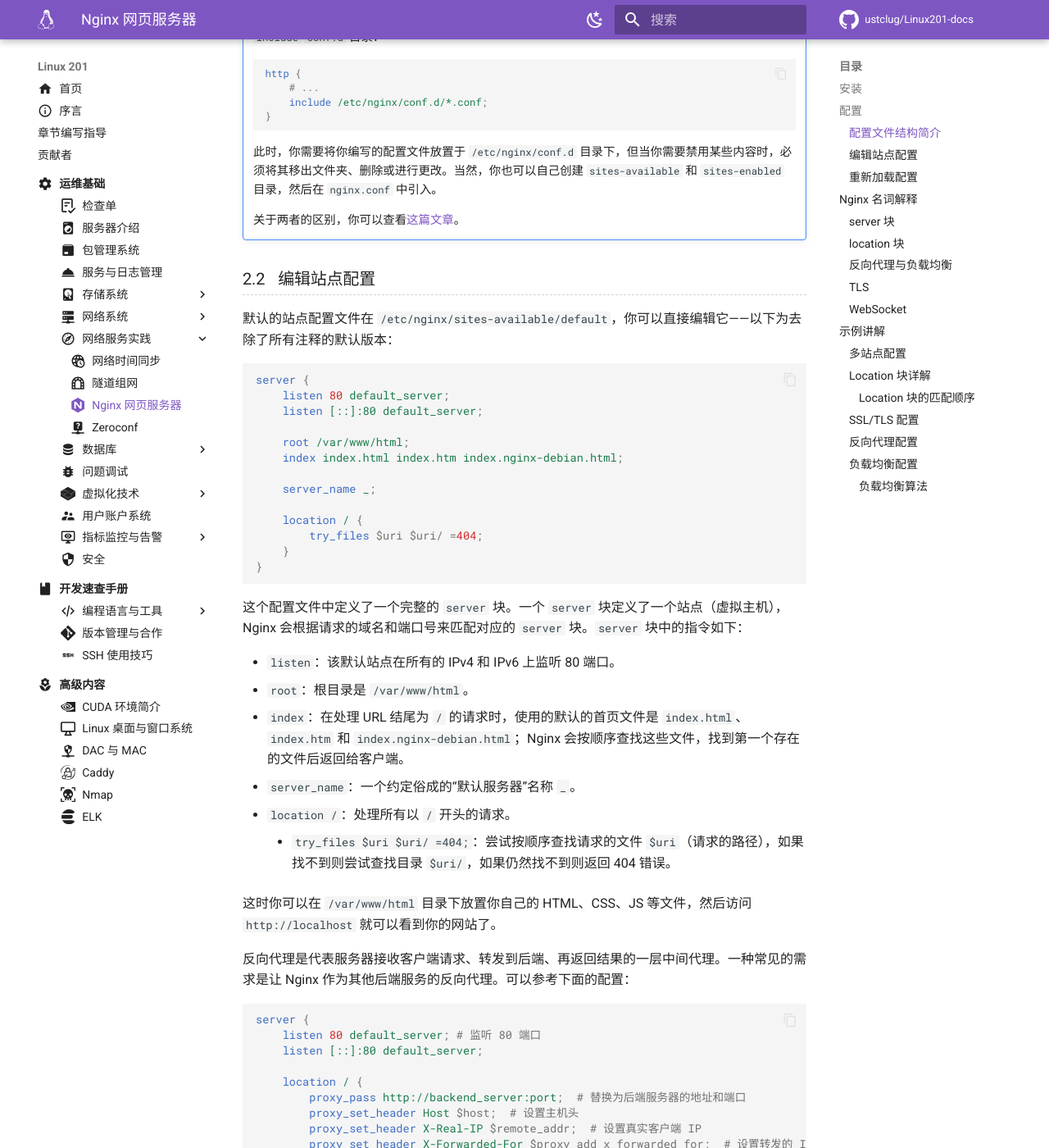
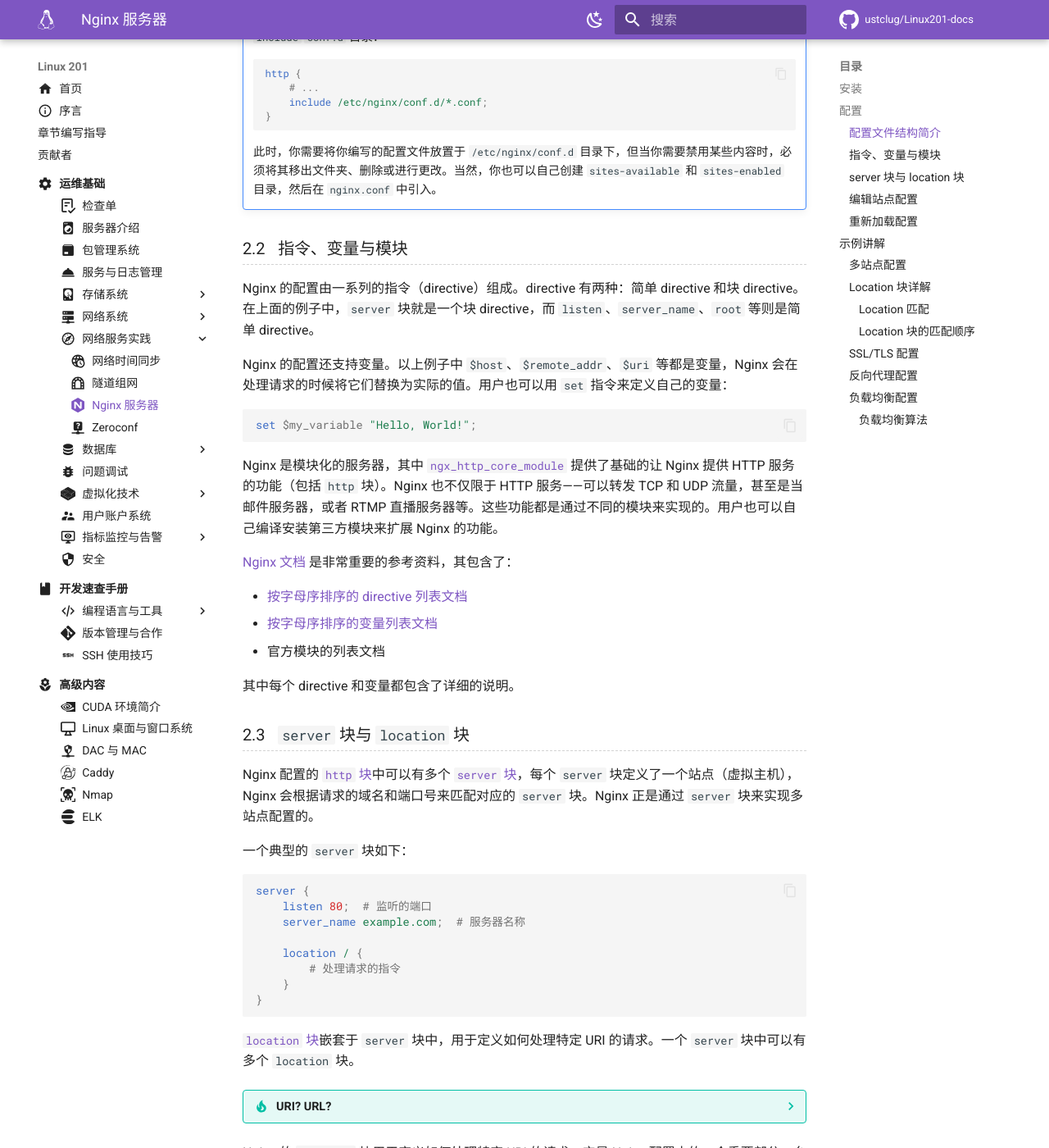
Before and after one commit to ustclug/Linux201-docs, an MkDocs documentation site: the page built from docs/ops/network-service/nginx.md, in a window 1280 px wide and 1400 px high, scrolled down 1916 px. Shown: the whole window at 82% size. Built offline with MkDocs 1.6.1 and Material for MkDocs 9.7.7, drawn with Linux system fonts in a browser that asks for light colours; comment, search, counter and statistics services are not loaded; some of the changed text lies outside the part shown.

Commit message:
nginx: Reorganize
Co-authored-by: taoky <me@taoky.moe>

````diff
--- a/docs/ops/network-service/nginx.md
+++ b/docs/ops/network-service/nginx.md
@@ -2,7 +2,7 @@
 icon: simple/nginx
 ---
 
-# Nginx 网页服务器
+# Nginx 服务器
 
 !!! note "主要作者"
 
@@ -67,7 +67,7 @@
 - `sites-available` 目录下存放的是所有的站点配置文件。
 - `sites-enabled` 目录下存放的是启用的站点配置文件的符号链接。
 
-一般情况下，我们不在 `nginx.conf` 文件中直接编写站点信息（`http` 块），而是在 `sites-available` 目录下创建一个新的配置文件，然后在 `sites-enabled` 目录下创建一个符号链接。如果要暂时下线某个站点，只需要删除 `sites-enabled` 目录下的符号链接即可，而不需要删除配置文件。
+一般情况下，我们不在 `nginx.conf` 文件的 `http` 块中直接编写站点信息，而是在 `sites-available` 目录下创建一个新的配置文件，然后在 `sites-enabled` 目录下创建一个符号链接。如果要暂时下线某个站点，只需要删除 `sites-enabled` 目录下的符号链接即可，而不需要删除配置文件。
 
 从 Nginx 的角度来看，唯一的区别在于来自 `conf.d` 的文件能够更早被处理，因此，如果你有相互冲突的配置，那么来自 `conf.d` 的配置会优先于 `sites-enabled` 中的配置。
 
@@ -84,9 +84,60 @@
 
     此时，你需要将你编写的配置文件放置于 `/etc/nginx/conf.d` 目录下，但当你需要禁用某些内容时，必须将其移出文件夹、删除或进行更改。当然，你也可以自己创建 `sites-available` 和 `sites-enabled` 目录，然后在 `nginx.conf` 中引入。
 
-    关于两者的区别，你可以查看[这篇文章](https://serverfault.com/questions/527630/difference-in-sites-available-vs-sites-enabled-vs-conf-d-directories-nginx)。
+### 指令、变量与模块 {#directives-variables-modules}
 
-### 编辑站点配置
+Nginx 的配置由一系列的指令（directive）组成。directive 有两种：简单 directive 和块 directive。在上面的例子中，`server` 块就是一个块 directive，而 `listen`、`server_name`、`root` 等则是简单 directive。
+
+Nginx 的配置还支持变量。以上例子中 `$host`、`$remote_addr`、`$uri` 等都是变量，Nginx 会在处理请求的时候将它们替换为实际的值。用户也可以用 `set` 指令来定义自己的变量：
+
+```nginx
+set $my_variable "Hello, World!";
+```
+
+Nginx 是模块化的服务器，其中 [`ngx_http_core_module`](https://nginx.org/en/docs/http/ngx_http_core_module.html) 提供了基础的让 Nginx 提供 HTTP 服务的功能（包括 `http` 块）。Nginx 也不仅限于 HTTP 服务——可以转发 TCP 和 UDP 流量，甚至是当邮件服务器，或者 RTMP 直播服务器等。这些功能都是通过不同的模块来实现的。用户也可以自己编译安装第三方模块来扩展 Nginx 的功能。
+
+[Nginx 文档](https://nginx.org/en/docs/) 是非常重要的参考资料，其包含了：
+
+- [按字母序排序的 directive 列表文档](https://nginx.org/en/docs/dirindex.html)
+- [按字母序排序的变量列表文档](https://nginx.org/en/docs/varindex.html)
+- 官方模块的列表文档
+
+其中每个 directive 和变量都包含了详细的说明。
+
+### `server` 块与 `location` 块 {#server-location-blocks}
+
+Nginx 配置的 [`http` 块](https://nginx.org/en/docs/http/ngx_http_core_module.html#http)中可以有多个 [`server` 块](https://nginx.org/en/docs/http/ngx_http_core_module.html#server)，每个 `server` 块定义了一个站点（虚拟主机），Nginx 会根据请求的域名和端口号来匹配对应的 `server` 块。Nginx 正是通过 `server` 块来实现多站点配置的。
+
+一个典型的 `server` 块如下：
+
+```nginx
+server {
+    listen 80;  # 监听的端口
+    server_name example.com;  # 服务器名称
+
+    location / {
+        # 处理请求的指令
+    }
+}
+```
+
+[`location` 块](https://nginx.org/en/docs/http/ngx_http_core_module.html#location)嵌套于 `server` 块中，用于定义如何处理特定 URI 的请求。一个 `server` 块中可以有多个 `location` 块。
+
+??? tip "URI? URL?"
+
+    URI（Uniform Resource Identifier，统一资源标识符）包含 URL（Uniform Resource Locator，统一资源定位符）和 URN（Uniform Resource Name，统一资源名称）。其中 URL 大家都非常熟悉，而 URN 则比较少见。URN 的格式类似于 `urn:isbn:123456789`，用于标识资源（这里是一本书）的名称。因为 URN 很少见，在绝大部分场景下，URI 和 URL 可以视为同义词。
+
+Nginx 的 `location` 块用于定义如何处理特定 URI 的请求。它是 Nginx 配置中的一个重要部分，允许让 Nginx 根据请求的路径、参数或其他条件来执行不同的操作。
+
+一个 `location` 块的基本结构如下：
+
+```nginx
+location [modifier] /path/ {
+    # 处理请求的指令
+}
+```
+
+### 编辑站点配置 {#edit-site-config}
 
 默认的站点配置文件在 `/etc/nginx/sites-available/default`，你可以直接编辑它——以下为去除了所有注释的默认版本：
 
@@ -153,69 +204,12 @@
 如果没有问题，就重新加载配置文件：
 
 ```bash
+sudo systemctl reload nginx  # 推荐使用
+# 或者
 sudo nginx -s reload
 ```
 
-或者使用：
-
-```bash
-sudo systemctl reload nginx
-```
-
-需要注意的是，如果配置文件中存在错误，`nginx -s reload` 会报出错误，然后 Nginx 会以旧的配置文件继续运行。
-
-## Nginx 名词解释
-
-在向你展示如何进阶配置 Nginx 之前，有一些你必须要了解的概念。
-
-### server 块
-
-Nginx 的配置文件中可以有多个 server 块，每个 server 块定义了一个站点（虚拟主机），Nginx 会根据请求的域名和端口号来匹配对应的 server 块。
-Nginx 正是通过 server 块来实现多站点配置的。
-一个典型的 server 块：
-
-```nginx
-server {
-    listen 80;  # 监听的端口
-    server_name example.com;  # 服务器名称
-
-    location / {
-        # 处理请求的指令
-    }
-}
-```
-
-### location 块
-
-location 块嵌套于 server 块中，用于定义如何处理特定 URI 的请求。一个 server 块中可以有多个 location 块。
-
-Nginx 的 location 块用于定义如何处理特定 URI 的请求。它是 Nginx 配置中的一个重要部分，允许您根据请求的路径、参数或其他条件来执行不同的操作。
-
-一个 location 块的基本结构如下：
-
-```nginx
-location [modifier] /path/ {
-    # 处理请求的指令
-}
-```
-
-### 反向代理与负载均衡
-
-反向代理是指代理服务器接收客户端的请求，然后将请求转发给后端服务器，最后将后端服务器的响应返回给客户端。反代有不同协议的区分，如 HTTP 反代、TCP 反代、UDP 反代等。
-
-负载均衡是指将请求分发给多个后端服务器，以达到均衡负载的目的。Nginx 支持多种负载均衡算法，如轮询、加权轮询、IP 哈希、最少连接等。
-
-一个十分巧妙的负载均衡算法是一致性哈希算法，它可以保证在服务器数量变化时，尽可能少地改变已有的映射关系。推荐阅读：[一致性哈希算法](https://zh.wikipedia.org/wiki/%E4%B8%80%E8%87%B4%E5%93%88%E5%B8%8C)。
-
-### TLS
-
-TLS 是一种加密通信协议，用于保护客户端和服务器之间的通信安全。Nginx 支持 TLS 协议，可以用来配置 HTTPS 站点。
-
-一般的 HTTP 监听端口是 80，HTTPS 监听端口是 443，这是 IANA（互联网号码分配局）为这两种协议分配的标准端口号。
-
-### WebSocket
-
-WebSocket 是一种全双工通信协议，用于在客户端和服务器之间建立持久连接，实现实时通信。Nginx 支持 WebSocket 协议，可以用来配置 WebSocket 服务器。
+需要注意的是，如果配置文件中存在错误，重新加载的时候会报出这些错误，然后 Nginx 会以旧的配置文件继续运行。
 
 ## 示例讲解
 
@@ -261,9 +255,28 @@
 ```
 
 那 `default_server` 又是什么意思呢？它表示默认站点，当请求的域名不在 server_name 中时，Nginx 会使用 `default_server` 对应的 server 块来处理请求。
-该站点的 server_name 指定为 `_`，是一种约定俗成的默认域名，没有特殊含义。
+该站点的 server_name 指定为 `_`，是一种约定俗成的默认域名，本身没有特殊含义。
 对于配置了 `default_server` 的 server 块，你也可以完全不写 `server_name` 指令。
 一般建议为 Nginx 配置一个默认站点，用于处理未知域名的请求。
+
+!!! example "拒绝未知域名请求"
+
+    你也可以通过配置一个默认站点来拒绝未知域名的请求，例如：
+
+    ```nginx
+    server {
+        listen 80 default_server;  # 默认站点
+        listen [::]:80 default_server;
+        listen 443 default_server ssl;  # 默认站点（HTTPS）
+        listen [::]:443 default_server ssl;
+        ssl_reject_handshake on;  # 拒绝 SSL 握手
+        return 444;  # 直接关闭连接
+    }
+    ```
+
+    这样，当请求的域名不符合任何一个已经配置的 server_name 时，Nginx 对于 HTTP 请求会直接关闭连接，同时拒绝 HTTPS 请求的 SSL 握手。
+
+    一些特定地区或环境的监管要求 HTTP 服务器对未备案登记的域名的请求拒绝响应，这时可以使用这种配置。
 
 ### Location 块详解
 
@@ -275,11 +288,23 @@
 }
 ```
 
-首先来看 `modifier`，它是一个可选的修饰符，用于修改 location 块的匹配规则。常用的修饰符有：
+在 location 块里，我们可以使用一些指令来处理请求，如：
 
-- 前缀匹配（无修饰符）
+- `proxy_pass http://backend_server;`：反向代理。
+- `root /var/www/html;`：指定网站根目录。
+- `try_files $uri $uri/ =404;`：尝试查找文件，如果找不到返回 404 错误。
+- `return 200 "Hello, World!";`：返回指定的状态码和内容。
+- `include fastcgi_params;`：引入 FastCGI 参数。
 
-    前缀匹配是 location 块的默认匹配规则，只要请求的路径以 location 块的路径开头，就会匹配成功。例如：
+#### Location 匹配
+
+Nginx 需要决定由哪个 location 块来处理请求时，会根据请求的 URI path 来匹配 location 块。
+
+Nginx 支持多种匹配方式，主要通过 location 指令后面的可选修饰符来区分。常用的修饰符有：
+
+前缀匹配（无修饰符）
+
+:   前缀匹配是最基本的匹配方式，只要请求的路径以 location 块的路径开头，就会匹配成功。例如：
 
     ```nginx
     location /example {
@@ -288,9 +313,18 @@
     }
     ```
 
-- 前缀匹配 `^~`
+    多个前缀匹配时，Nginx 会选择匹配前缀最长的 location 块。例如：
 
-    这是另一种形式的前缀匹配，匹配规则与无修饰符相同，但会阻止后续的正则匹配检查。
+    ```nginx
+    location /example { ...; }
+    location /example/sub { ...; }
+    ```
+
+    在此例中，请求 `/example`、`/example123` 和 `/example/test` 会匹配第一个 location；请求 `/example/sub/page` 会匹配到第二个 location，因为它的前缀更长。
+
+前缀匹配 `^~`
+
+:   这是另一种形式的前缀匹配，匹配规则与无修饰符相同，但会阻止后续的正则匹配检查。
 
     ```nginx
     location ^~ /static/ {
@@ -304,9 +338,11 @@
     }
     ```
 
-- `=`
+    在这个例子中，如果请求的 URI 是 `/static/style.css`，则会匹配到第一个 location 块，因为它是以 `/static/` 开头的前缀匹配，且使用了 `^~`，Nginx 不会继续检查正则匹配。
 
-    精确匹配，只有请求的路径与 location 块的路径完全相同时才匹配。
+精确匹配 `=`
+
+:   精确匹配，只有请求的路径与 location 块的路径完全相同时才匹配。
 
     ```nginx
     location = /example {
@@ -316,13 +352,17 @@
     }
     ```
 
-- 区分大小写的正则匹配 `~` 与不区分大小写的正则匹配 `~*`，例如：
+正则匹配
+
+:   正则匹配的 modifier 有两种，区分大小写的 `~` 与不区分大小写的 `~*`。
+    两种 modifier 具有完全相同的优先级，例如：
 
     ```nginx
     location ~ /example[0-9] {
         # 处理请求 /example1, /example2, ...
         return 200 "This is a case-sensitive regex match.";
     }
+
     location ~ \.php$ {
         # 处理以 .php 结尾的请求
         include fastcgi_params;
@@ -335,13 +375,11 @@
     }
     ```
 
-    在这个例子中，如果请求的 URI 是 `/static/style.css`，则会匹配到第一个 location 块，因为它是以 `/static/` 开头的前缀匹配。即使 `/static/style.css` 也符合第二个正则匹配的条件，但由于第一个 location 块使用了 `^~`，Nginx 不会继续检查正则匹配。
-
 #### Location 块的匹配顺序
 
 Nginx 在处理请求时会按照以下顺序匹配 location 块：
 
-1. 精确匹配 (=)。
+1. 精确匹配 (`=`)。
 2. 前缀匹配（无修饰符和 `^~`，按最长前缀匹配）。
 
     在此步骤中，所有无修饰符和 `^~` 的 location 块会一起参与匹配，Nginx 会选择匹配前缀最长的 location。
@@ -352,15 +390,11 @@
     如果有匹配到的正则表达式，Nginx 会使用该 location 块处理请求。
     如果没有匹配到的正则表达式，Nginx 会使用第二步中匹配到的前缀 location 块处理请求。
 
-而在 location 块中，我们可以使用一些指令来处理请求，如：
+### SSL/TLS 配置
 
-- `proxy_pass http://backend_server;`：反向代理。
-- `root /var/www/html;`：指定网站根目录。
-- `try_files $uri $uri/ =404;`：尝试查找文件，如果找不到返回 404 错误。
-- `return 200 "Hello, World!";`：返回指定的状态码和内容。
-- `include fastcgi_params;`：引入 FastCGI 参数。
+TLS 是一种加密通信协议，用于保护客户端和服务器之间的通信安全。Nginx 支持 TLS 协议，可以用来配置 HTTPS 站点。
 
-### SSL/TLS 配置
+一般的 HTTP 监听端口是 80，HTTPS 监听端口是 443，这是 IANA（互联网号码分配局）为这两种协议分配的标准端口号。
 
 作为 WebServer，必不可少的功能就是支持 HTTPS。你可以在 <https://cherr.cc/ssl.html> 找到 SSL/TLS 的原理解释。
 
@@ -490,6 +524,8 @@
 
 !!! bug "Grafana 需要 websocket 反代支持"
 
+    WebSocket 是一种全双工通信协议，用于在客户端和服务器之间建立持久连接，实现实时通信。Nginx 支持 WebSocket 协议，可以用来配置 WebSocket 服务器。
+
     参考：<https://grafana.com/tutorials/run-grafana-behind-a-proxy/>
 
     关键在于 Grafana 加载数据时使用了 WebSocket，需要指示 Nginx 支持 WebSocket 反代。
@@ -551,6 +587,10 @@
 
 #### 负载均衡算法
 
+负载均衡是指将请求分发给多个后端服务器，以达到均衡负载的目的。Nginx 支持多种负载均衡算法，如轮询、加权轮询、IP 哈希、最少连接等。
+
+一个十分巧妙的负载均衡算法是一致性哈希算法，它可以保证在服务器数量变化时，尽可能少地改变已有的映射关系。推荐阅读：[一致性哈希算法](https://zh.wikipedia.org/wiki/%E4%B8%80%E8%87%B4%E5%93%88%E5%B8%8C)。
+
 Nginx 支持多种负载均衡算法，默认是轮询（round-robin）。你可以通过在 upstream 块中指定不同的算法来更改负载均衡策略，例如：
 
 最少连接：
--- a/mkdocs.yml
+++ b/mkdocs.yml
@@ -117,7 +117,7 @@
       - ops/network-service/index.md
       - 网络时间同步: ops/network-service/ntp.md
       - 隧道组网: ops/network-service/intranet.md
-      - Nginx 网页服务器: ops/network-service/nginx.md
+      - Nginx 服务器: ops/network-service/nginx.md
       - Zeroconf: ops/network-service/zeroconf.md
     - 数据库:
       - ops/database/index.md
````
Also changed, not shown: other parts of docs/ops/network-service/nginx.md (+4 -4 lines).
